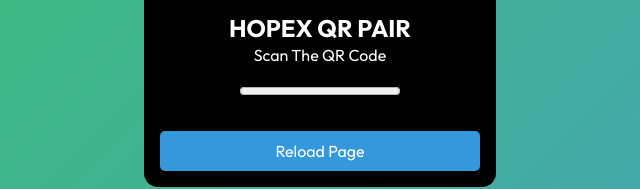
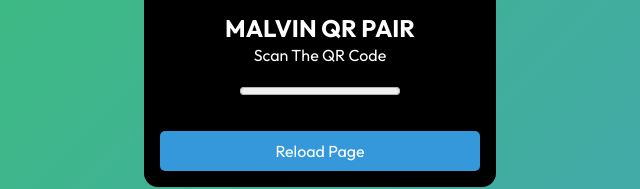
Before and after one commit to Alexbryne/HopeXmdpair, a website: page qr.html in a window 1280 px wide. Shown: the part 476-665 px from the top of the page, 640-1280 px from the left. Drawn offline with Linux system fonts and the light colour scheme.

Commit message:
Update qr.html

```diff
--- a/qr.html
+++ b/qr.html
@@ -341,7 +341,7 @@
             <img id="qr-image" src="/server" alt="QR CODE">
         </div>
         <div id="title-container">
-            <h2 id="main">HOPEX QR PAIR</h2>
+            <h2 id="main">MALVIN QR PAIR</h2>
             <p class="legend" id="legend">Scan The QR Code</p>
         </div>
         <div id="description-container">
```
